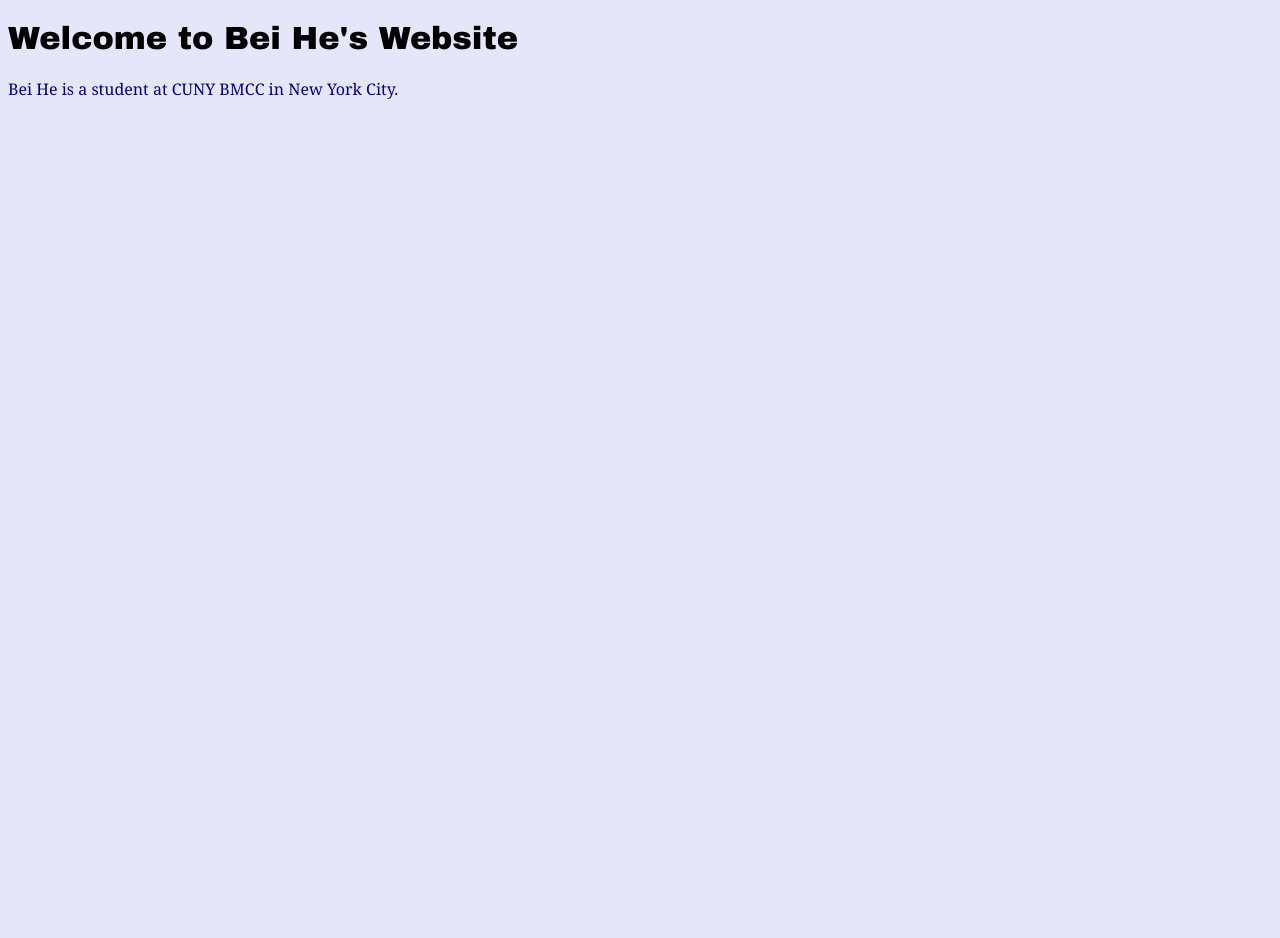
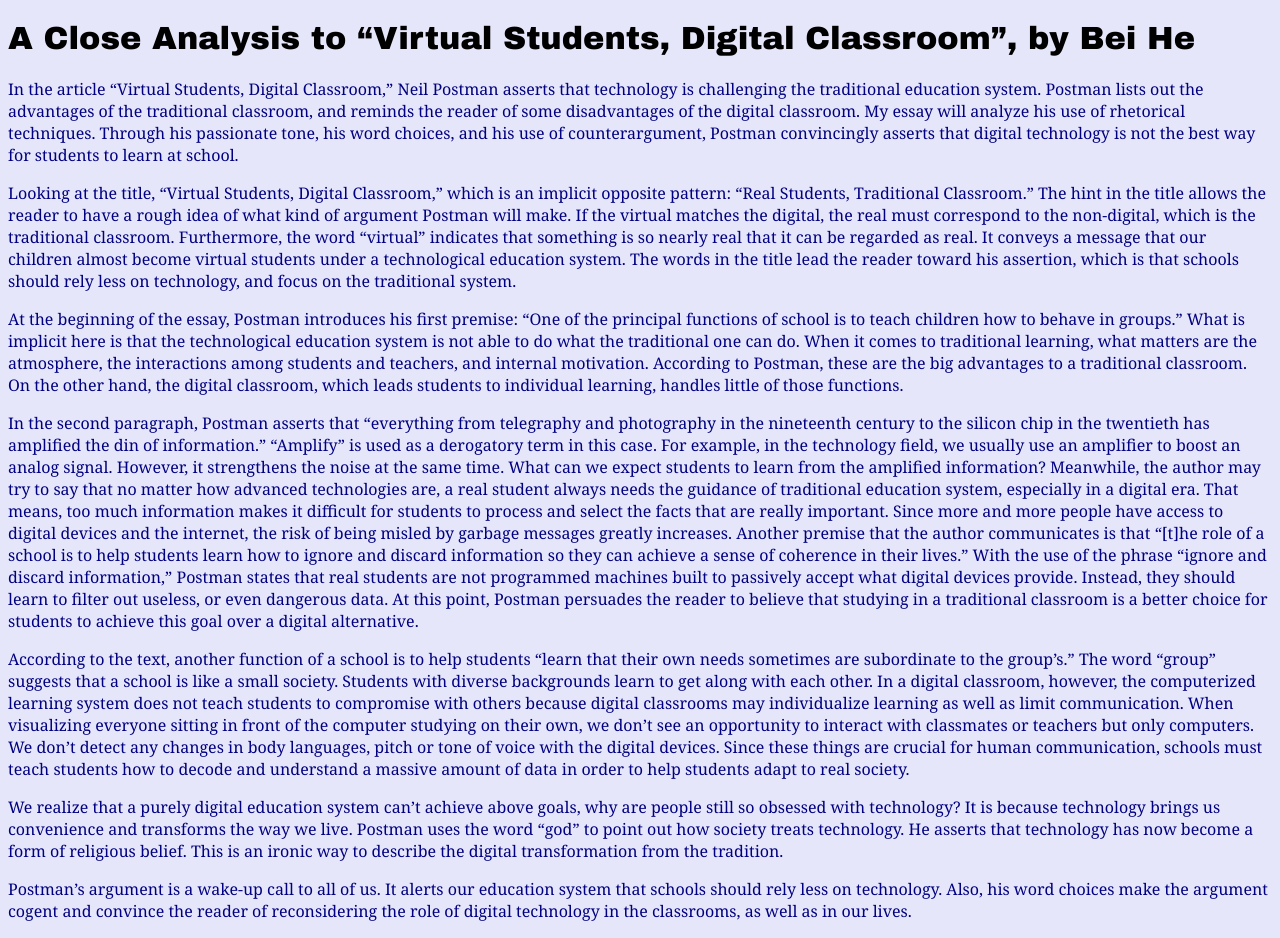
Before and after one commit to BeiHebe/MMP100, a plain HTML site: page index.html in a window 1280 px wide. Before the commit the page ends 800 px from the top, so only its background shows below. Drawn offline with Linux system fonts and the light colour scheme.

Commit message:
Add the context

```diff
--- a/index.html
+++ b/index.html
@@ -18,7 +18,20 @@
 
 	</head>
 	<body>
-		<h1>Welcome to Bei He's Website</h1>
-		<p>Bei He is a student at CUNY BMCC in New York City.</p>
+		<h1>A Close Analysis to “Virtual Students, Digital Classroom”, by Bei He </h1>
+		<p>In the article “Virtual Students, Digital Classroom,” Neil Postman asserts that technology is challenging the traditional education system. Postman lists out the advantages of the traditional classroom, and reminds the reader of some disadvantages of the digital classroom. My essay will analyze his use of rhetorical techniques. Through his passionate tone, his word choices, and his use of counterargument, Postman convincingly asserts that digital technology is not the best way for students to learn at school. </p>
+		<p>Looking at the title, “Virtual Students, Digital Classroom,” which is an implicit opposite pattern: “Real Students, Traditional Classroom.” The hint in the title allows the reader to have a rough idea of what kind of argument Postman will make. If the virtual matches the digital, the real must correspond to the non-digital, which is the traditional classroom. Furthermore, the word “virtual” indicates that something is so nearly real that it can be regarded as real. It conveys a message that our children almost become virtual students under a technological education system. The words in the title lead the reader toward his assertion, which is that schools should rely less on technology, and focus on the traditional system. </p>
+		<p>At the beginning of the essay, Postman introduces his first premise: “One of the principal functions of school is to teach children how to behave in groups.” What is implicit here is that the technological education system is not able to do what the traditional one can do. When it comes to traditional learning, what matters are the atmosphere, the interactions among students and teachers, and internal motivation. According to Postman, these are the big advantages to a traditional classroom. On the other hand, the digital classroom, which leads students to individual learning, handles little of those functions. </p>
+
+		<p>In the second paragraph, Postman asserts that “everything from telegraphy and photography in the nineteenth century to the silicon chip in the twentieth has amplified the din of information.” “Amplify” is used as a derogatory term in this case. For example, in the technology field, we usually use an amplifier to boost an analog signal. However, it strengthens the noise at the same time. What can we expect students to learn from the amplified information? Meanwhile, the author may try to say that no matter how advanced technologies are, a real student always needs the guidance of traditional education system, especially in a digital era. That means, too much information makes it difficult for students to process and select the facts that are really important.
+		Since more and more people have access to digital devices and the internet, the risk of being misled by garbage messages greatly increases. Another premise that the author communicates is that “[t]he role of a school is to help students learn how to ignore and discard information so they can achieve a sense of coherence in their lives.” With the use of the phrase “ignore and discard information,” Postman states that real students are not programmed machines built to passively accept what digital devices provide. Instead, they should learn to filter out useless, or even dangerous data. At this point, Postman persuades the reader to believe that studying in a traditional classroom is a better choice for students to achieve this goal over a digital alternative.</p>
+
+		<p>According to the text, another function of a school is to help students “learn that their own needs sometimes are subordinate to the group’s.” The word “group” suggests that a school is like a small society. Students with diverse backgrounds learn to get along with each other. In a digital classroom, however, the computerized learning system does not teach students to compromise with others because digital classrooms may individualize learning as well as limit communication. When visualizing everyone sitting in front of the computer studying on their own, we don’t see an opportunity to interact with classmates or teachers but only computers. We don’t detect any changes in body languages, pitch or tone of voice with the digital devices. Since these things are crucial for human communication, schools must teach students how to decode and understand a massive amount of data in order to help students adapt to real society. </p>
+
+		<p>We realize that a purely digital education system can’t achieve above goals, why
+		are people still so obsessed with technology? It is because technology brings us convenience and transforms the way we live. Postman uses the word “god” to point out how society treats technology. He asserts that technology has now become a form of religious belief. This is an ironic way to describe the digital transformation from the tradition. </p>
+
+		<p>Postman’s argument is a wake-up call to all of us. It alerts our education system that schools should rely less on technology. Also, his word choices make the argument cogent and convince the reader of reconsidering the role of digital technology in the classrooms, as well as in our lives. </p>
+
 	</body>
 </html>
```
Also changed, not shown: 1 other file.
